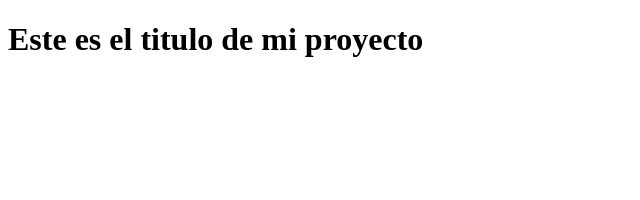
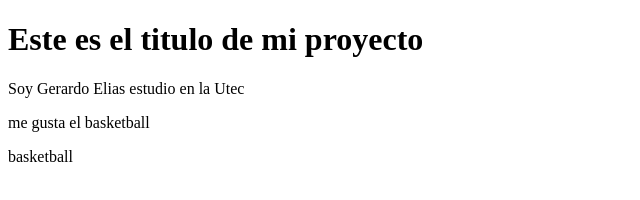
Before and after one commit to gael2311/SeminarioGitGithub, a plain HTML site: page index.html in a window 1280 px wide. Shown: the whole page, without its empty margins (0-640 px from the left). Drawn offline with Linux system fonts and the light colour scheme.

Commit message:
me gusta el basketball

```diff
--- a/index.html
+++ b/index.html
@@ -7,5 +7,8 @@
 </head>
 <body>
     <h1>Este es el titulo de mi proyecto</h1>
+    <p>Soy Gerardo Elias estudio en la Utec</p>
+    <p>me gusta el basketball</p>
+    <p> basketball</p>
 </body>
 </html>
```
